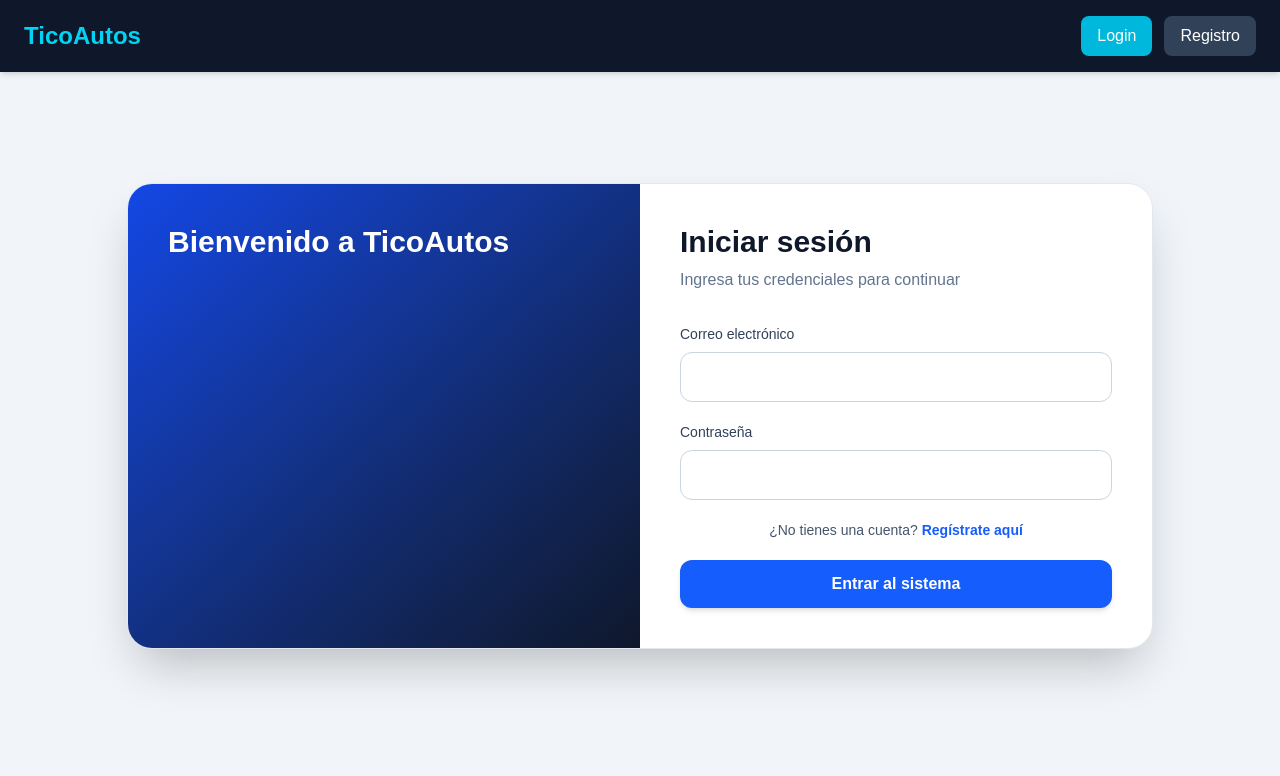
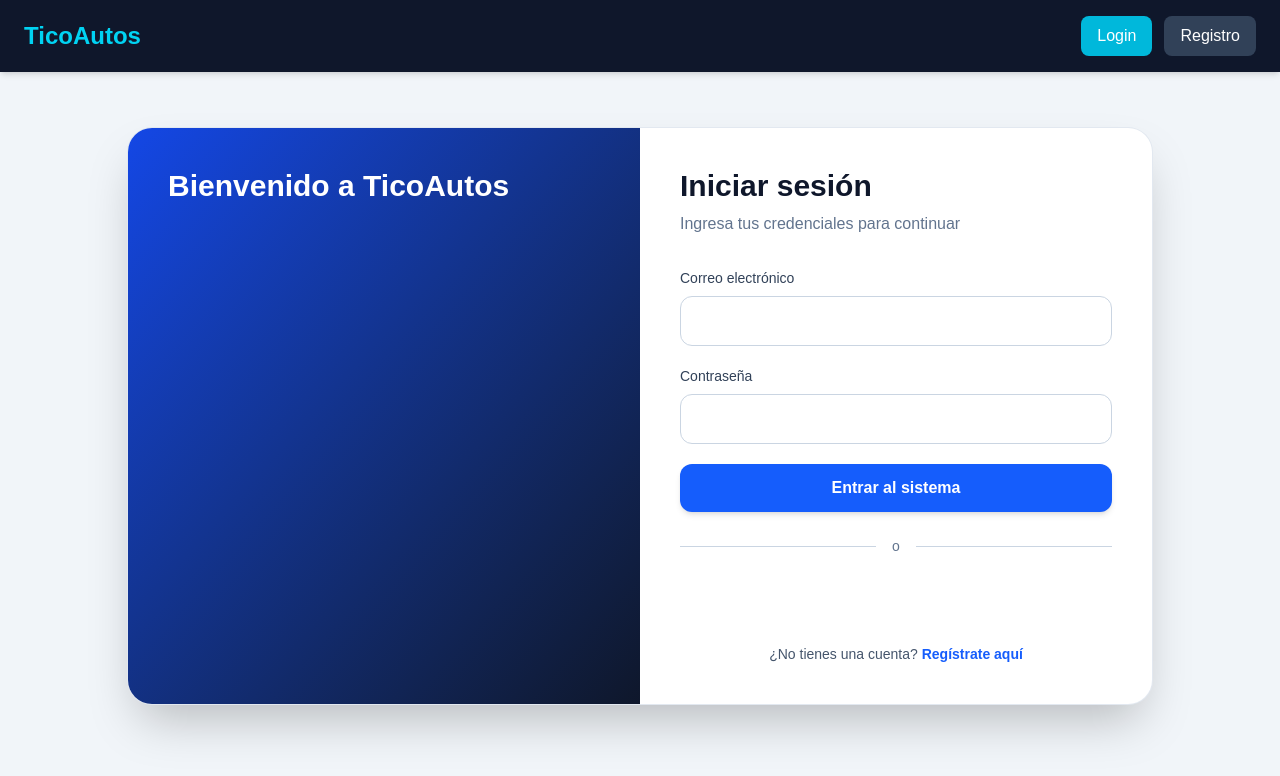
Before and after one commit to Jimenajr05/ticoautos-frontend-2, a React (Vite) app: page /login in a window 1280 px wide. Shown: the top 776 px of the page. Built offline with nearby package versions, Linux system fonts and the light colour scheme; no server answers.

Commit message:
Implementación de inicio de sesión con Google

```diff
--- a/src/pages/Login.jsx
+++ b/src/pages/Login.jsx
@@ -1,25 +1,16 @@
-// Importa el hook useState para manejar el estado del formulario
 import { useState } from "react";
+import { login, googleAuth } from "../services/authService";
+import { Link, useNavigate } from "react-router-dom";
+import { GoogleLogin } from "@react-oauth/google";
 
-// Importa el servicio de login para comunicarse con el backend
-import { login } from "../services/authService";
-
-// Importa Link y useNavigate para navegación entre páginas
-import { Link, useNavigate } from "react-router-dom";
-
-// Componente de inicio de sesión
 function Login() {
-
-    // Hook para redireccionar después del login
     const navigate = useNavigate();
 
-    // Estado del formulario de login
     const [form, setForm] = useState({
         email: "",
         password: ""
     });
 
-    // Maneja los cambios en los inputs del formulario
     const handleChange = (e) => {
         setForm({
             ...form,
@@ -27,27 +18,41 @@ function Login() {
         });
     };
 
-    // Maneja el envío del formulario
     const handleSubmit = async (e) => {
-
-        e.preventDefault();// Evita que la página se recargue
+        e.preventDefault();
 
         try {
-            // Llama al servicio de login enviando los datos del formulario
             const data = await login(form);
 
-            // Guarda el token en sessionStorage
             sessionStorage.setItem("token", data.token);
-
-            // Guarda los datos del usuario
             sessionStorage.setItem("user", JSON.stringify(data.user));
 
-            alert("¡Login correcto!");
-
-            // Redirige al Home
-            navigate("/Home");
+            alert(data.message || "¡Login correcto!");
+            navigate("/home");
         } catch (error) {
             alert(error.response?.data?.message || "Error al iniciar sesión");
+        }
+    };
+
+    const handleGoogleSuccess = async (credentialResponse) => {
+        try {
+            const data = await googleAuth({
+                credential: credentialResponse.credential
+            });
+
+            if (data.requiresCedula) {
+                alert("Esta cuenta aún no está completa. Debes terminar el registro con Google desde la pantalla de registro.");
+                navigate("/register");
+                return;
+            }
+
+            sessionStorage.setItem("token", data.token);
+            sessionStorage.setItem("user", JSON.stringify(data.user));
+
+            alert(data.message || "Inicio con Google correcto");
+            navigate("/home");
+        } catch (error) {
+            alert(error.response?.data?.message || "Error al iniciar con Google");
         }
     };
 
@@ -97,16 +102,6 @@ function Login() {
                             />
                         </div>
 
-                        <p className="text-center text-sm text-slate-600">
-                            ¿No tienes una cuenta?{" "}
-                            <Link
-                                to="/register"
-                                className="font-semibold text-blue-600 hover:underline"
-                            >
-                                Regístrate aquí
-                            </Link>
-                        </p>
-
                         <button
                             type="submit"
                             className="w-full rounded-xl bg-blue-600 px-4 py-3 font-semibold text-white shadow-md transition hover:bg-blue-700"
@@ -114,6 +109,29 @@ function Login() {
                             Entrar al sistema
                         </button>
                     </form>
+
+                    <div className="my-6 flex items-center">
+                        <div className="h-px flex-1 bg-slate-300"></div>
+                        <span className="px-4 text-sm text-slate-500">o</span>
+                        <div className="h-px flex-1 bg-slate-300"></div>
+                    </div>
+
+                    <div className="flex justify-center">
+                        <GoogleLogin
+                            onSuccess={handleGoogleSuccess}
+                            onError={() => alert("Error al iniciar con Google")}
+                        />
+                    </div>
+
+                    <p className="mt-6 text-center text-sm text-slate-600">
+                        ¿No tienes una cuenta?{" "}
+                        <Link
+                            to="/register"
+                            className="font-semibold text-blue-600 hover:underline"
+                        >
+                            Regístrate aquí
+                        </Link>
+                    </p>
                 </div>
             </div>
         </div>
```
